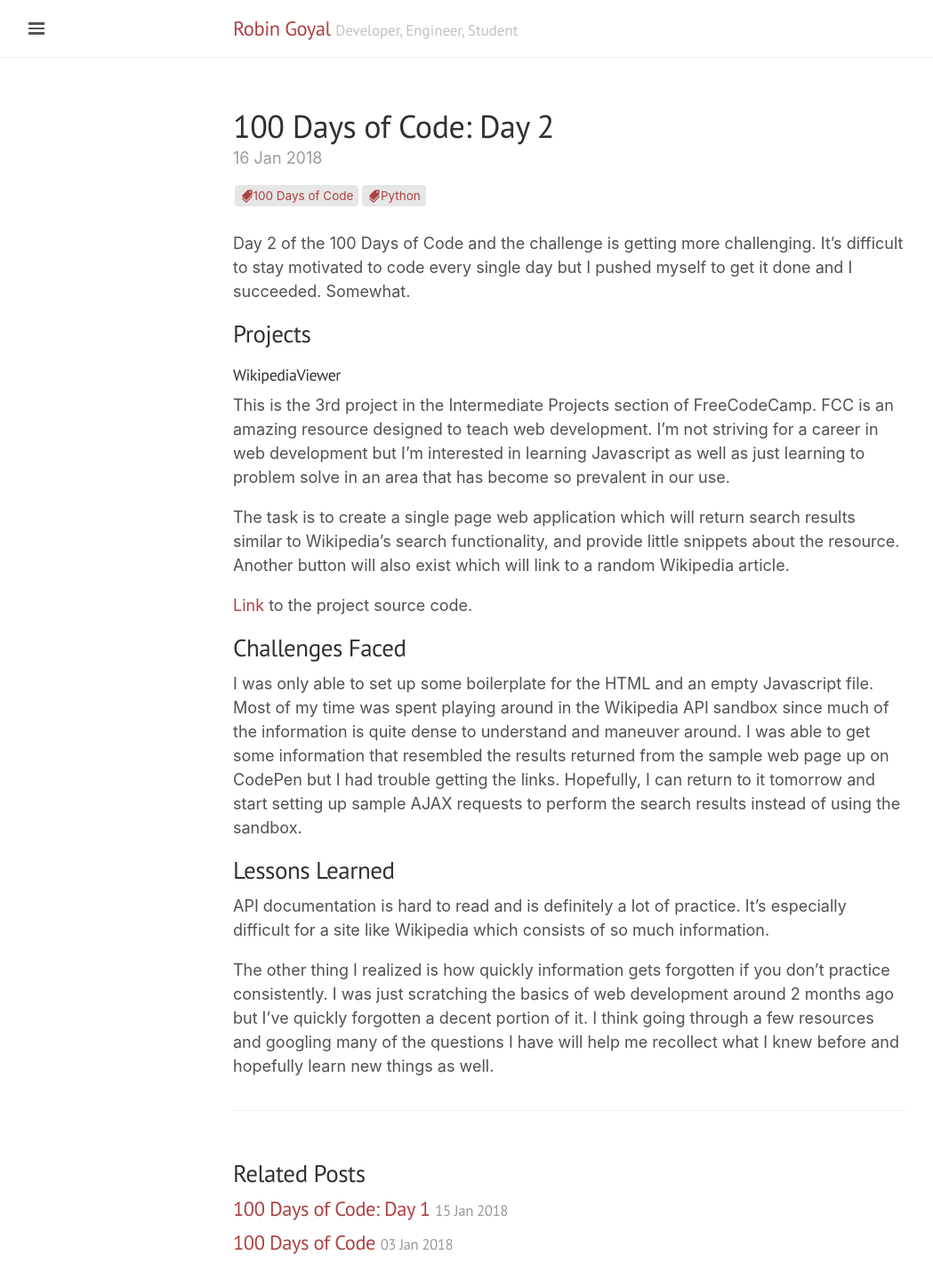
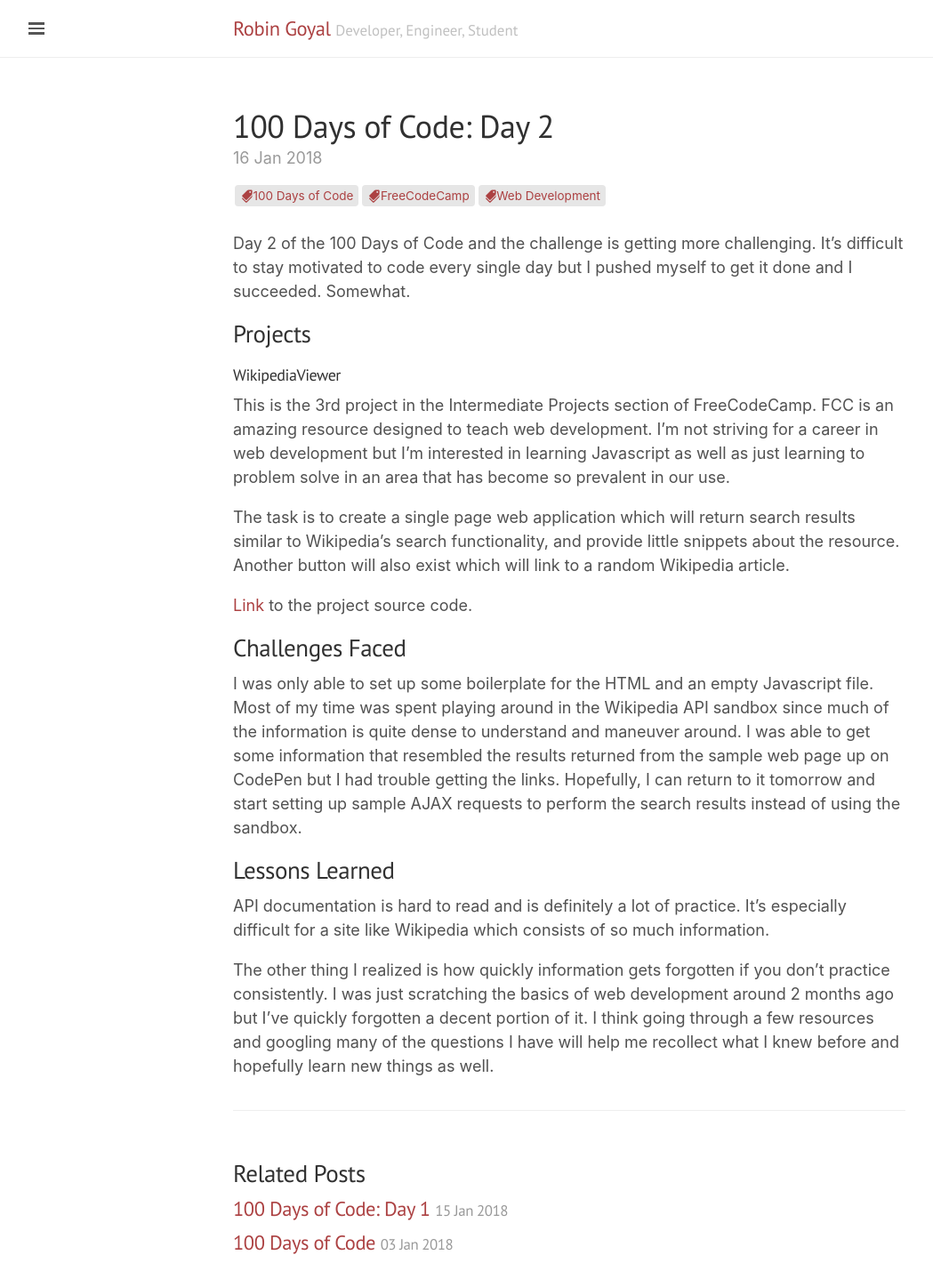
Before and after one commit to robgoyal/robgoyal.github.io, a Jekyll site: the page built from _posts/2018-1-16-Day-2-100-DoC.md, in a window 1280 px wide. Shown: the whole page at 89% size, without its empty margins (0-1049 px from the left). Built offline with Jekyll 4.4.1, drawn with Linux system fonts in a browser that asks for light colours; nearby versions of some CDN libraries; comment, search, counter and statistics services are not loaded.

Commit message:
Updated tags for Day 2 post

```diff
--- a/_posts/2018-1-16-Day-2-100-DoC.md
+++ b/_posts/2018-1-16-Day-2-100-DoC.md
@@ -2,7 +2,7 @@
 layout: post
 title: 100 Days of Code&#58; Day 2
 comments: true
-tags: [100 Days of Code, Python]
+tags: [100 Days of Code, FreeCodeCamp, Web Development]
 ---
 
 Day 2 of the 100 Days of Code and the challenge is getting more challenging. It's difficult to stay motivated to code every single day but I pushed myself to get it done and I succeeded. Somewhat.
```
